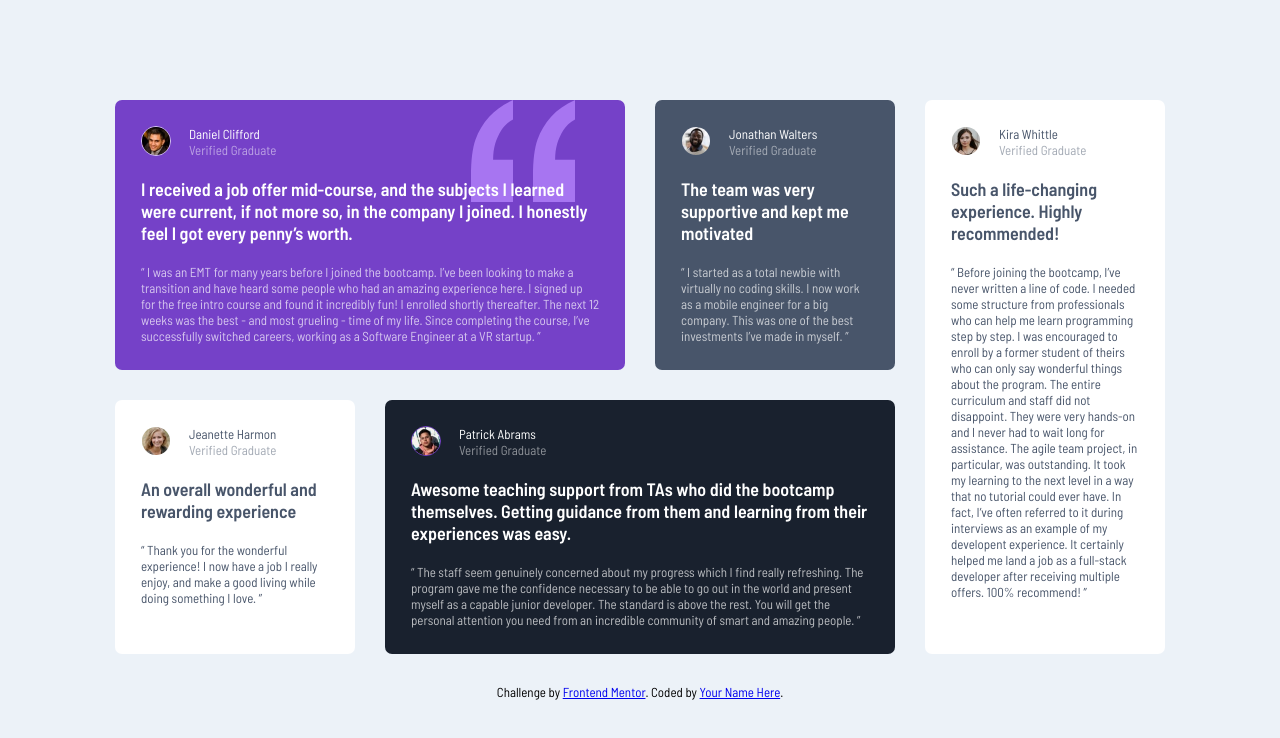
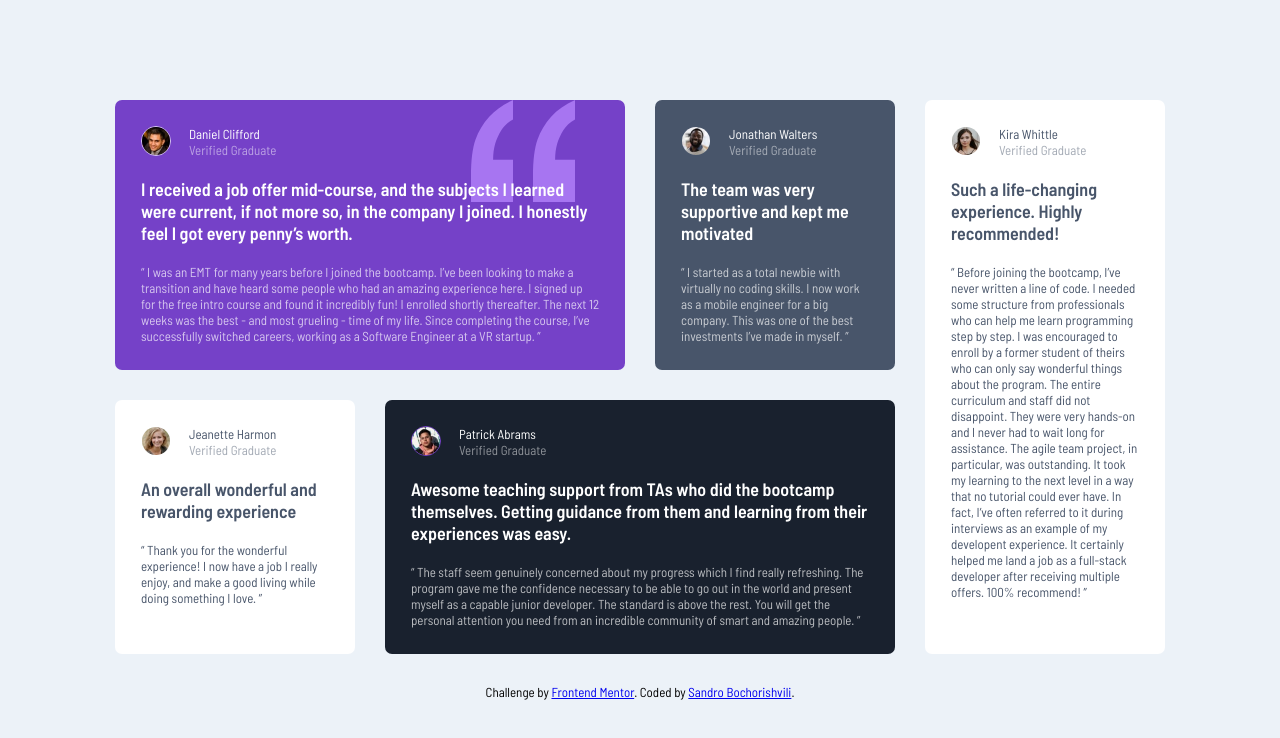
Before and after one commit to Sanideth/Testimonials-Grid-Section, a website: page index.html in a window 1280 px wide. Drawn offline with Linux system fonts and the light colour scheme.

Commit message:
fixed github link and text

```diff
--- a/index.html
+++ b/index.html
@@ -78,7 +78,7 @@
     <footer>
       <div class="footer__attribution">
         Challenge by <a href="https://www.frontendmentor.io?ref=challenge" target="_blank">Frontend Mentor</a>.
-        Coded by <a href="#">Your Name Here</a>.
+        Coded by <a href="https://github.com/Sanideth/Testimonials-Grid-Section" target="_blank">Sandro Bochorishvili</a>.
       </div>
     </footer>
   </div>
```
